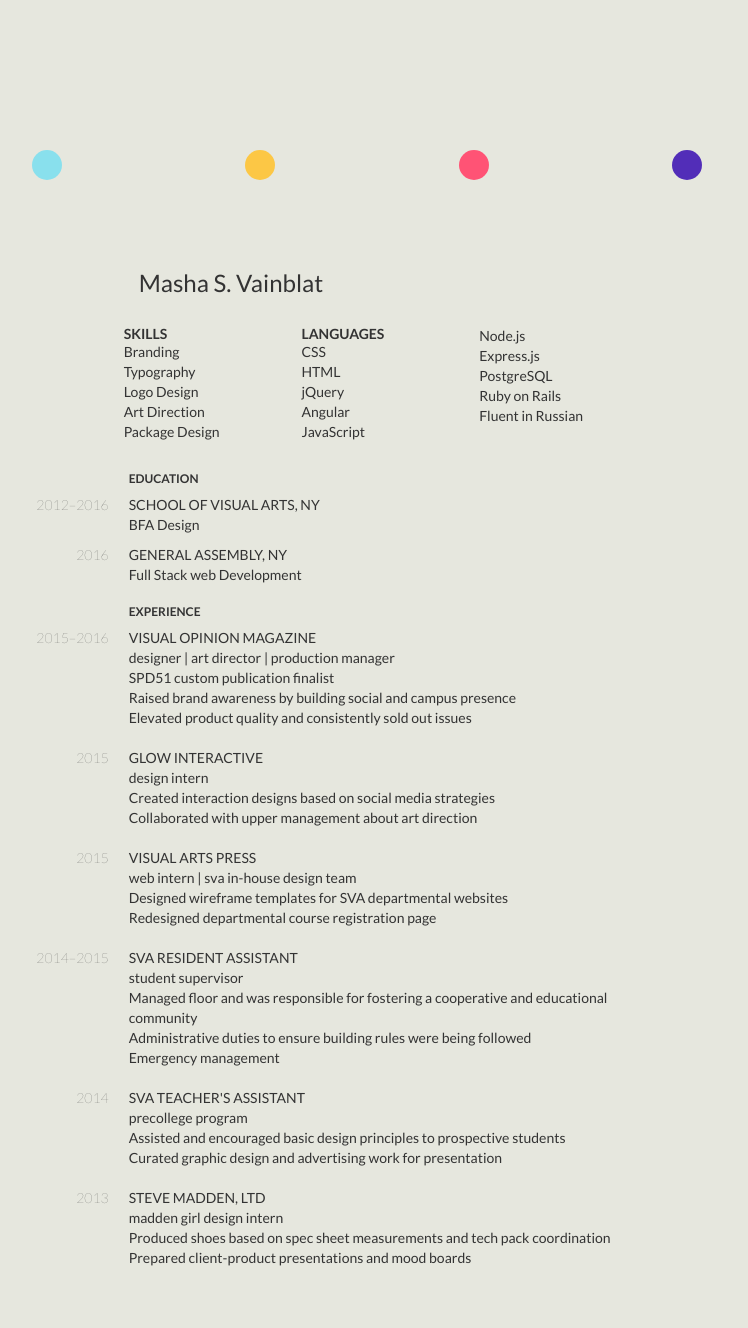
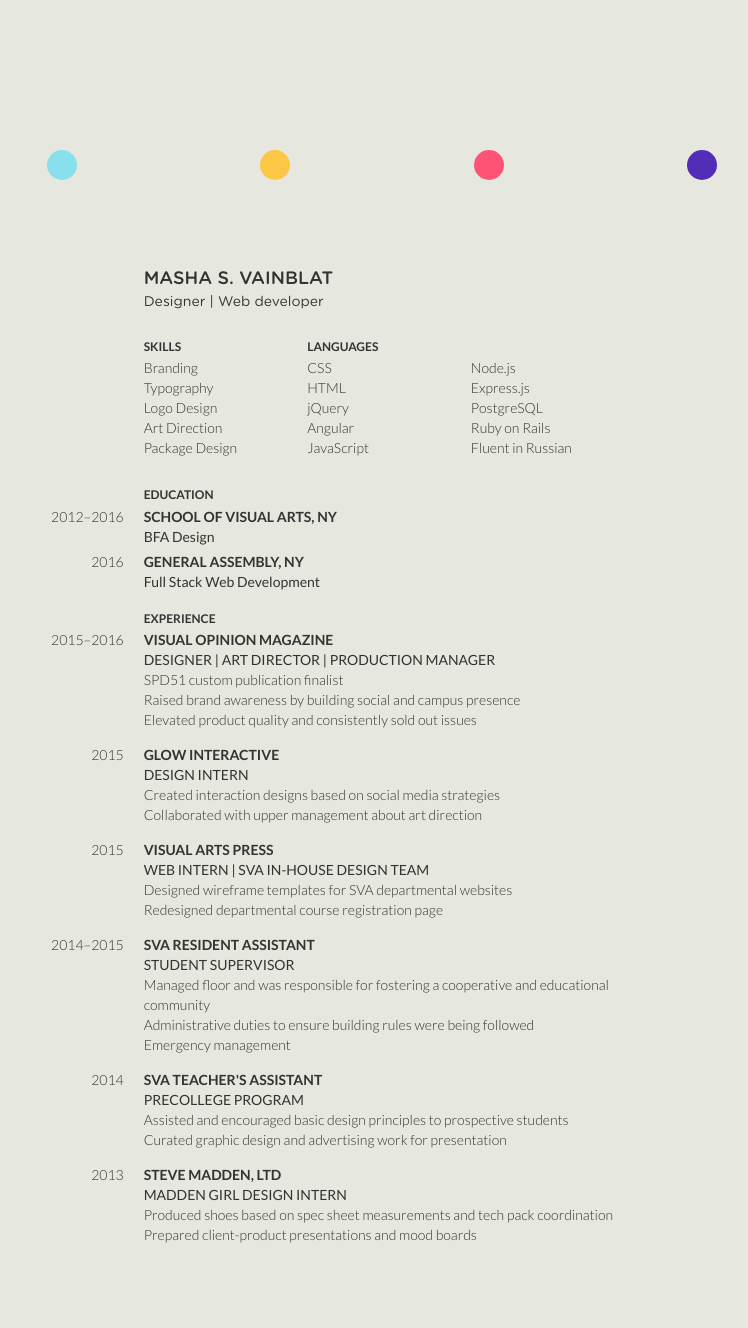
Before and after one commit to mashavainblat/mv, a PHP site: page /phrases/resume.php in a window 1280 px wide. Shown: the whole page, without its empty margins (303-1051 px from the left). After the commit the page ends 1243 px from the top, so only its background shows below. Run offline with PHP 8.4, Linux system fonts and the light colour scheme; some libraries are stand-ins or nearby versions.

Commit message:
styling Resume

```diff
--- a/css/main.css
+++ b/css/main.css
@@ -683,14 +683,6 @@ p{
 /*------------------------EDUCATION---------------------------*/
 /*------------------------------------------------------------*/
 
-.SVA{
-  padding: 0 ;
-}
-
-.VO{
-  padding: 0 ;
-}
-
 /******************Project Page *****************/
 .projectPhotoContainer img{
   max-width:100%;
--- a/css/resume.css
+++ b/css/resume.css
@@ -1,3 +1,24 @@
+@font-face {
+    font-family: 'GothamRoundBold';
+    src: url('../fonts/gotham/GothamRnd-Bold.otf');
+}
+
+@font-face {
+    font-family: 'GothamRoundMedium';
+    src: url('../fonts/gotham/GothamRnd-Medium.otf');
+}
+
+@font-face {
+    font-family: 'GothamRoundBook';
+    src: url('../fonts/gotham/GothamRnd-Book.otf');
+}
+
+@font-face {
+    font-family: 'GothamRoundLight';
+    src: url('../fonts/gotham/GothamRnd-Light.otf');
+}
+
+
 #resume .category{
   text-transform: uppercase;
   font-weight: 700 ;
@@ -6,8 +27,38 @@
 }
 
 
+.row{
+  margin:0px;
+}
+
+
+/* heading */
+/************************************/
+
+#resumeName{
+  margin-left:15px;
+}
+
+#resumeName h3{
+  margin-bottom:0px;
+  font-family:'GothamRoundMedium';
+  text-transform: uppercase;
+  font-size:18px;
+}
+
+#resumeName h5{
+  font-family:'GothamRoundBook';
+  margin-top:5px;
+}
+
+
+
 /* #skillsAndLanguages */
 /*************************************/
+#skillsAndLanguages h6{
+  padding-bottom:5px;
+}
+
 #skillsAndLanguages ul, #experience ul{
   padding-left:0px;
   list-style: none;
@@ -15,14 +66,35 @@
 
 .title{
   text-transform: uppercase;
-  font-weight: 400;
+  font-weight: 700;
   margin: 0 ;
-  padding-top: 10px;
+  padding-top: 5px;
 }
 
 .resumeYear{
   text-align: right;
-  font-weight: 100;
-  padding-top: 10px;
+  font-weight: 300;
+  padding-top: 5px;
   padding-right: 5px ;
 }
+
+.skillsSection li{
+  font-weight:300;
+}
+
+#lastRow{
+  margin-bottom:0;
+  margin-top:13px;
+}
+
+
+/* #experience */
+/*************************************/
+
+section#experience .position{
+  text-transform: uppercase;
+}
+
+section#experience ul.description li{
+  font-weight:300;
+}
--- a/resume.php
+++ b/resume.php
@@ -10,7 +10,12 @@
       <div class="col-md-3 col-sm-3 col-xs-1"></div>
       <div class="projectInfoContainer col-md-6 col-sm-6 col-xs-10 noPadding">
         <div class="col-md-2 col-sm-2"></div>
-        <div class="col-md-10 col-sm-10 col-xs-12"><h3>Masha S. Vainblat</h3></div>
+        <div class="col-md-10 col-sm-10 col-xs-12 noPadding">
+          <div class="row" id="resumeName">
+            <h3>Masha S. Vainblat</h3>
+            <h5>Designer | Web developer</h5>
+          </div>
+        </div>
 
 
 
@@ -22,7 +27,7 @@
 
           <section id="skillsAndLanguages" class="row">
             <div id="skills" class="col-md-4 col-sm-4 noPadding">
-              <h5 class="category">skills</h5>
+              <h6 class="category">skills</h6>
               <ul class="skillsSection bodyCopy">
                 <li>Branding</li>
                 <li>Typography</li>
@@ -33,7 +38,7 @@
             </div> <!-- end of #skills -->
 
             <div id="languages" class="col-md-4 col-sm-4 noPadding">
-              <h5 class="category">languages</h5>
+              <h6 class="category">languages</h5>
               <ul class="skillsSection bodyCopy">
                 <li>CSS</li>
                 <li>HTML</li>
@@ -44,8 +49,8 @@
             </div> <!--  end of #languages -->
 
             <div id="languagesCont" class="col-md-4 col-sm-4 noPadding">
-              <h5 class="category"></h5>
-              <ul class="skillsSection bodyCopy">
+              <h6 class="category"></h6>
+              <ul class="skillsSection bodyCopy" id="lastRow">
                 <li>Node.js</li>
                 <li>Express.js</li>
                 <li>PostgreSQL</li>
@@ -83,7 +88,7 @@
             <div class="col-md-2 col-sm-2 col-xs-2 resumeYear">2016</div>
             <div class="col-md-10 col-sm-10 col-xs-12">
                 <div class="title">general assembly, ny</div>
-                <span>Full Stack web Development</span>
+                <span>Full Stack Web Development</span>
             </div>
           </div>
       </section>
@@ -104,7 +109,7 @@
           <div class="col-md-10 col-sm-10 col-xs-12">
               <div class="title">visual opinion magazine</div>
               <div class="position">designer | art director | production manager</div>
-              <ul>
+              <ul class="description">
                 <li>SPD51 custom publication finalist</li>
                 <li>Raised brand awareness by building social and campus presence</li>
                 <li>Elevated product quality and consistently sold out issues</li>
@@ -117,7 +122,7 @@
           <div class="col-md-10 col-sm-10 col-xs-12">
               <div class="title">glow interactive</div>
               <div class="position">design intern</div>
-              <ul>
+              <ul class="description">
                 <li>Created interaction designs based on social media strategies</li>
                 <li>Collaborated with upper management about art direction</li>
               </ul>
@@ -129,7 +134,7 @@
           <div class="col-md-10 col-sm-10 col-xs-12">
               <div class="title">visual arts press</div>
               <div class="position">web intern | sva in-house design team</div>
-              <ul>
+              <ul class="description">
                 <li>Designed wireframe templates for SVA departmental websites</li>
                 <li>Redesigned departmental course registration page</li>
               </ul>
@@ -141,7 +146,7 @@
           <div class="col-md-10 col-sm-10 col-xs-12">
               <div class="title">sva resident assistant</div>
               <div class="position">student supervisor</div>
-              <ul>
+              <ul class="description">
                 <li>Managed floor and was responsible for fostering a cooperative and educational community</li>
                 <li>Administrative duties to ensure building rules were being followed</li>
                 <li>Emergency management</li>
@@ -154,7 +159,7 @@
           <div class="col-md-10 col-sm-10 col-xs-12">
               <div class="title">sva teacher's assistant</div>
               <div class="position">precollege program</div>
-              <ul>
+              <ul class="description">
                 <li>Assisted and encouraged basic design principles to prospective students</li>
                 <li>Curated graphic design and advertising work for presentation</li>
               </ul>
@@ -166,7 +171,7 @@
           <div class="col-md-10 col-sm-10 col-xs-12">
               <div class="title">steve madden, ltd</div>
               <div class="position">madden girl design intern</div>
-              <ul>
+              <ul class="description">
                 <li>Produced shoes based on spec sheet measurements and tech pack coordination</li>
                 <li>Prepared client-product presentations and mood boards</li>
               </ul>
```
Also changed, not shown: fonts/gotham/GothamRnd-Bold.otf (added), fonts/gotham/GothamRnd-Book.otf (added), fonts/gotham/GothamRnd-Light.otf (added), fonts/gotham/GothamRnd-Medium.otf (added).
